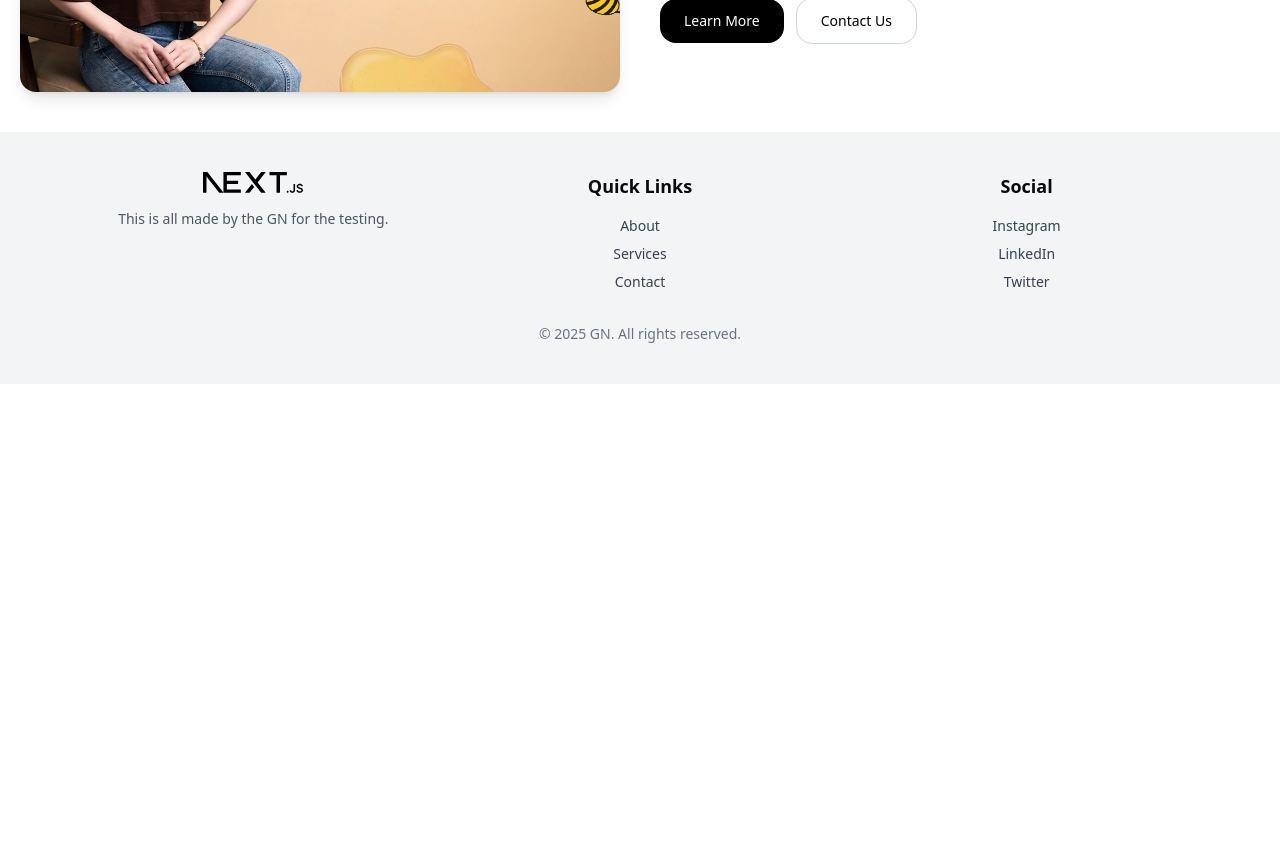
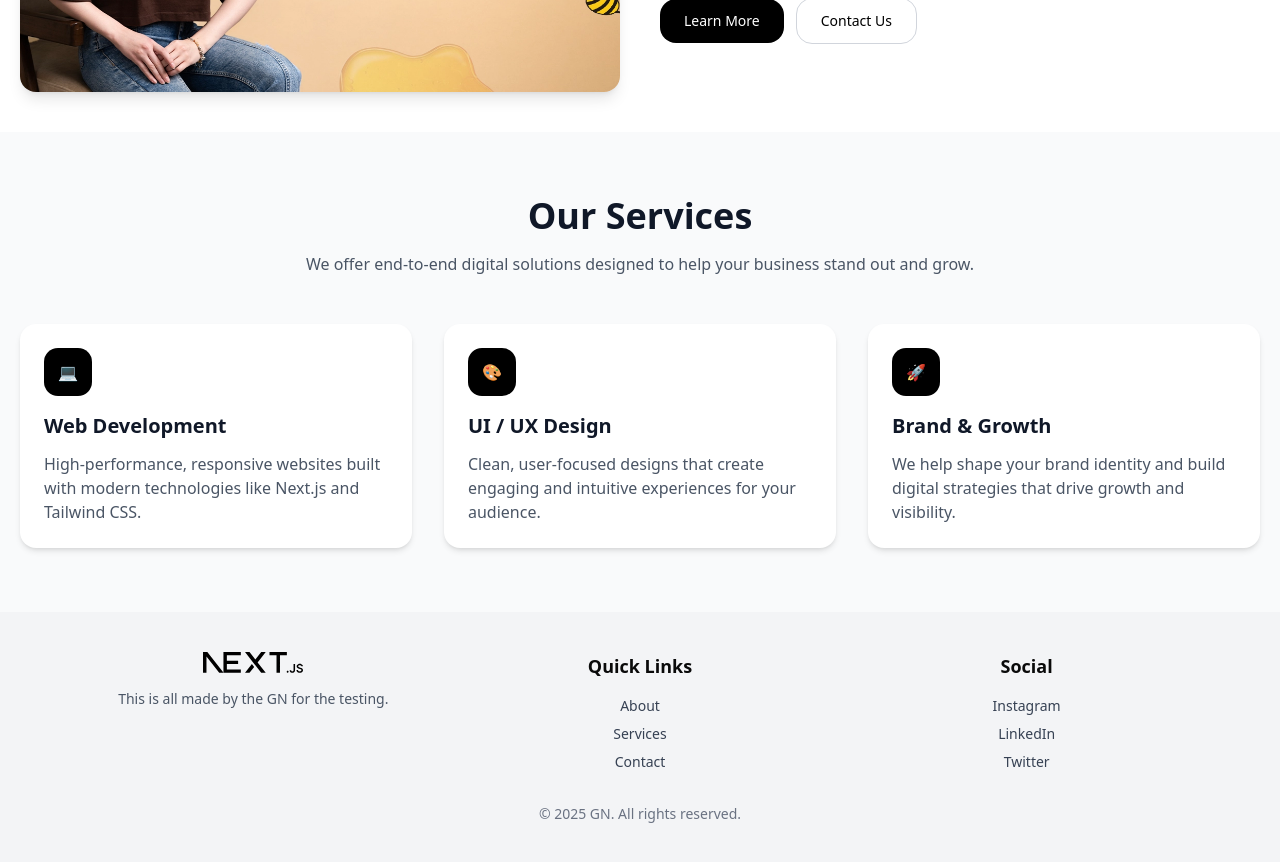
Before and after one commit to govindongit/nextjs-web, a Next.js app: page / in a window 1280 px wide. Shown: the part 960-1822 px from the top of the page. Before the commit the page ends 1344 px from the top, so only its background shows below. Built offline with nearby package versions, Linux system fonts and the light colour scheme.

Commit message:
Added the service section on the homepage

```diff
--- a/app/pages/home/page.jsx
+++ b/app/pages/home/page.jsx
@@ -63,6 +63,66 @@ export default function HomePage() {
           </div>
         </div>
       </section>
+
+      <section className="bg-gray-50 py-16">
+        <div className="max-w-7xl mx-auto px-5">
+          {/* Header */}
+          <div className="text-center mb-12">
+            <h2 className="text-3xl md:text-4xl font-bold text-gray-900">
+              Our Services
+            </h2>
+            <p className="mt-4 text-gray-600 max-w-2xl mx-auto">
+              We offer end-to-end digital solutions designed to help your
+              business stand out and grow.
+            </p>
+          </div>
+
+          {/* Cards */}
+          <div className="grid grid-cols-1 sm:grid-cols-2 lg:grid-cols-3 gap-8">
+            {/* Card 1 */}
+            <div className="bg-white rounded-2xl shadow-md p-6 hover:shadow-lg transition">
+              <div className="w-12 h-12 flex items-center justify-center bg-black text-white rounded-xl mb-4">
+                💻
+              </div>
+              <h3 className="text-xl font-semibold text-gray-900 mb-3">
+                Web Development
+              </h3>
+              <p className="text-gray-600">
+                High-performance, responsive websites built with modern
+                technologies like Next.js and Tailwind CSS.
+              </p>
+            </div>
+
+            {/* Card 2 */}
+            <div className="bg-white rounded-2xl shadow-md p-6 hover:shadow-lg transition">
+              <div className="w-12 h-12 flex items-center justify-center bg-black text-white rounded-xl mb-4">
+                🎨
+              </div>
+              <h3 className="text-xl font-semibold text-gray-900 mb-3">
+                UI / UX Design
+              </h3>
+              <p className="text-gray-600">
+                Clean, user-focused designs that create engaging and intuitive
+                experiences for your audience.
+              </p>
+            </div>
+
+            {/* Card 3 */}
+            <div className="bg-white rounded-2xl shadow-md p-6 hover:shadow-lg transition">
+              <div className="w-12 h-12 flex items-center justify-center bg-black text-white rounded-xl mb-4">
+                🚀
+              </div>
+              <h3 className="text-xl font-semibold text-gray-900 mb-3">
+                Brand & Growth
+              </h3>
+              <p className="text-gray-600">
+                We help shape your brand identity and build digital strategies
+                that drive growth and visibility.
+              </p>
+            </div>
+          </div>
+        </div>
+      </section>
     </>
   );
 }
```
